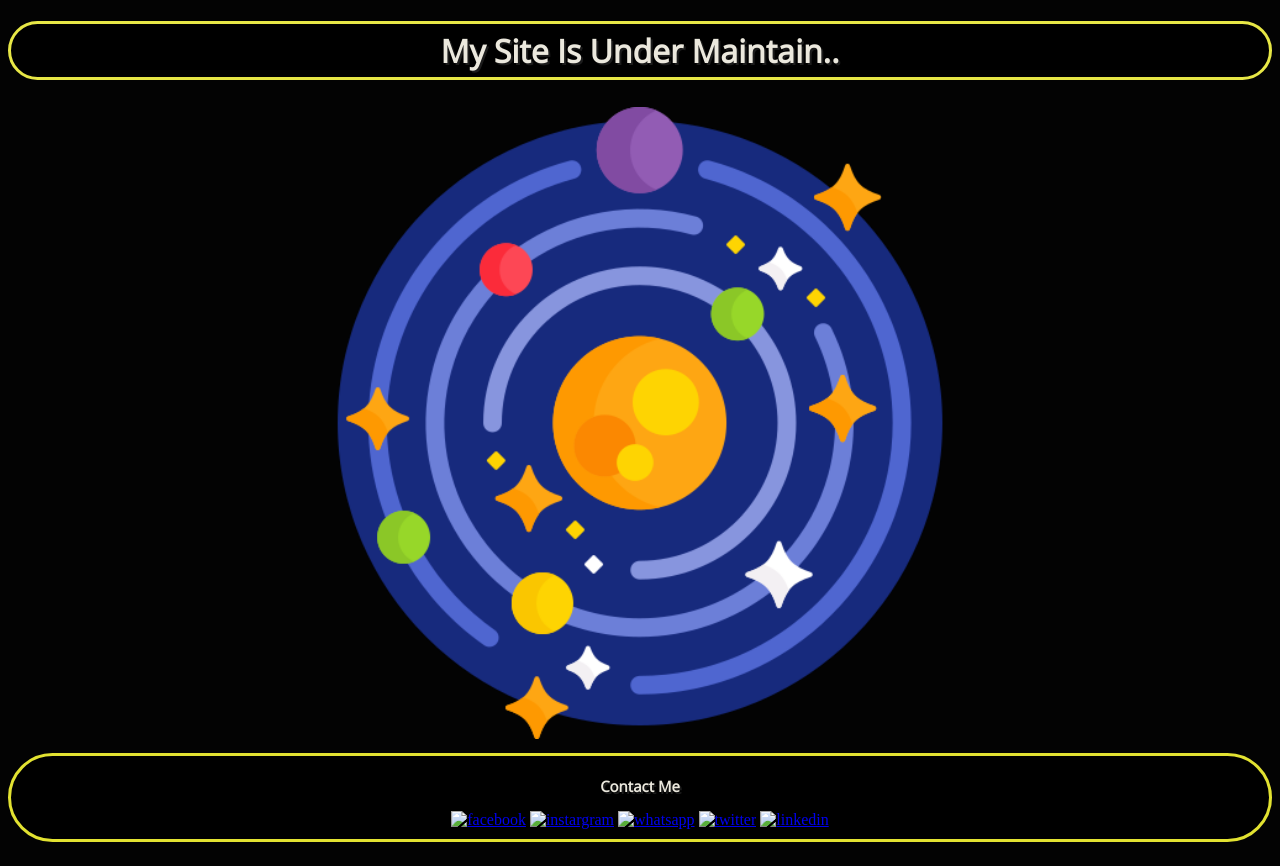
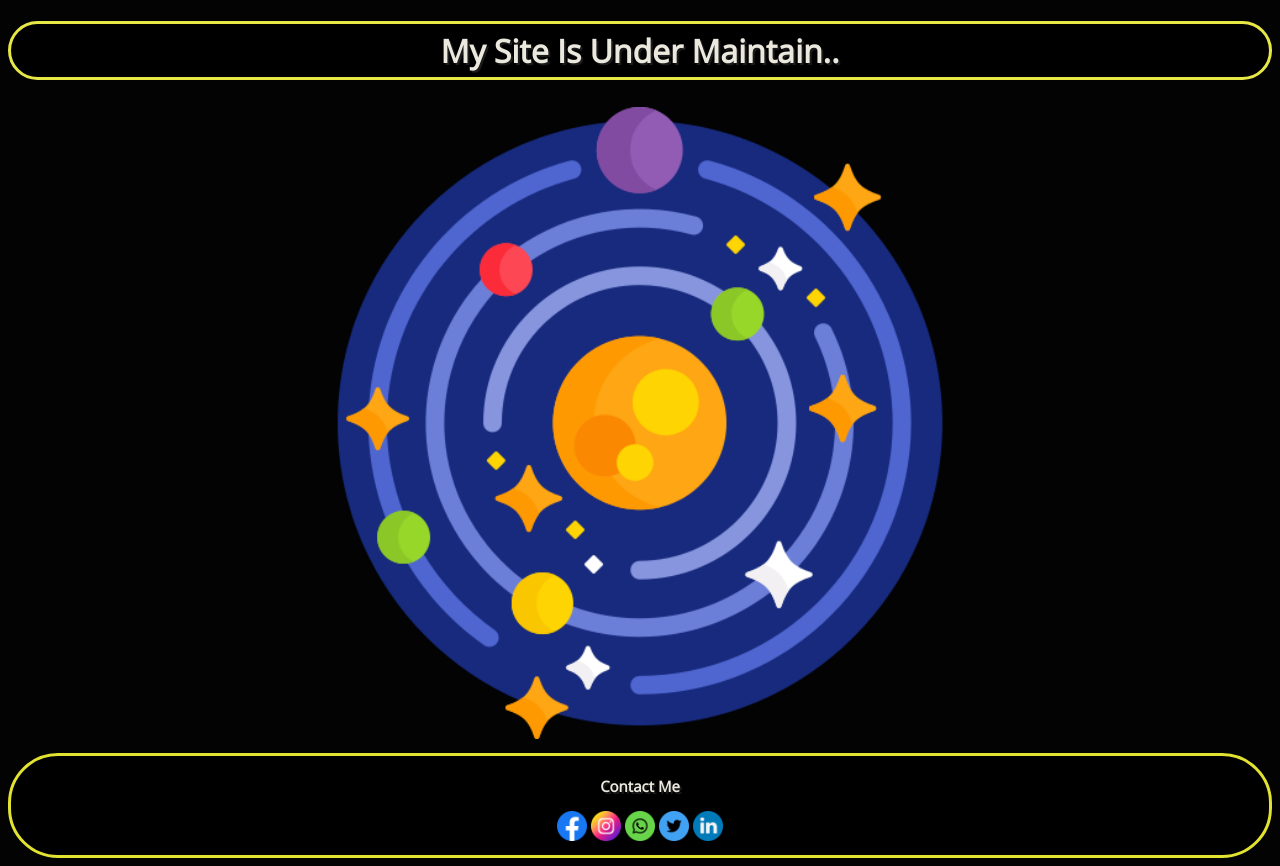
Before and after one commit to Laviru-Dilshan/Under-Maintain, a plain HTML site: page index.html in a window 1280 px wide. Drawn offline with nearby package versions, Linux system fonts and the light colour scheme.

Commit message:
Update index.html

```diff
--- a/index.html
+++ b/index.html
@@ -17,11 +17,11 @@
         Contact Me
     </h3>
     <li>
-        <li><a href="https://www.facebook.com/LaviruDilshanJR"><img src="./Sociel-icons/facebook.png" class="facebook" alt="facebook"></a></li>
-        <li><a href="https://www.instagram.com/invites/contact/?i=jbp2ephkq7l0&utm_content=m44y09o"><img src="./Sociel-icons/instagram.png" class="instargram" alt="instargram"></a></li>
-        <li><a href="wa.me/+94701016963"><img src="./Sociel-icons/whatsapp.png" class="whatsapp" alt="whatsapp"></a></li>
-        <li><a href="https://twitter.com/LaviruDilshan?s=09"><img src="./Sociel-icons/twitter.png" class="twitter" alt="twitter"></a></li>
-        <li><a href="https://www.linkedin.com/in/dilshan-rathnayaka-49524a239"><img src="./Sociel-icons/linkedin.png" class="linkedin" alt="linkedin"></a></li>
+        <li><a href="https://www.facebook.com/LaviruDilshanJR"><img src="facebook.png" class="facebook" alt="facebook"></a></li>
+        <li><a href="https://www.instagram.com/invites/contact/?i=jbp2ephkq7l0&utm_content=m44y09o"><img src="instagram.png" class="instargram" alt="instargram"></a></li>
+        <li><a href="wa.me/+94701016963"><img src="whatsapp.png" class="whatsapp" alt="whatsapp"></a></li>
+        <li><a href="https://twitter.com/LaviruDilshan?s=09"><img src="twitter.png" class="twitter" alt="twitter"></a></li>
+        <li><a href="https://www.linkedin.com/in/dilshan-rathnayaka-49524a239"><img src="linkedin.png" class="linkedin" alt="linkedin"></a></li>
     </li>
     </div>
 </body>
```
